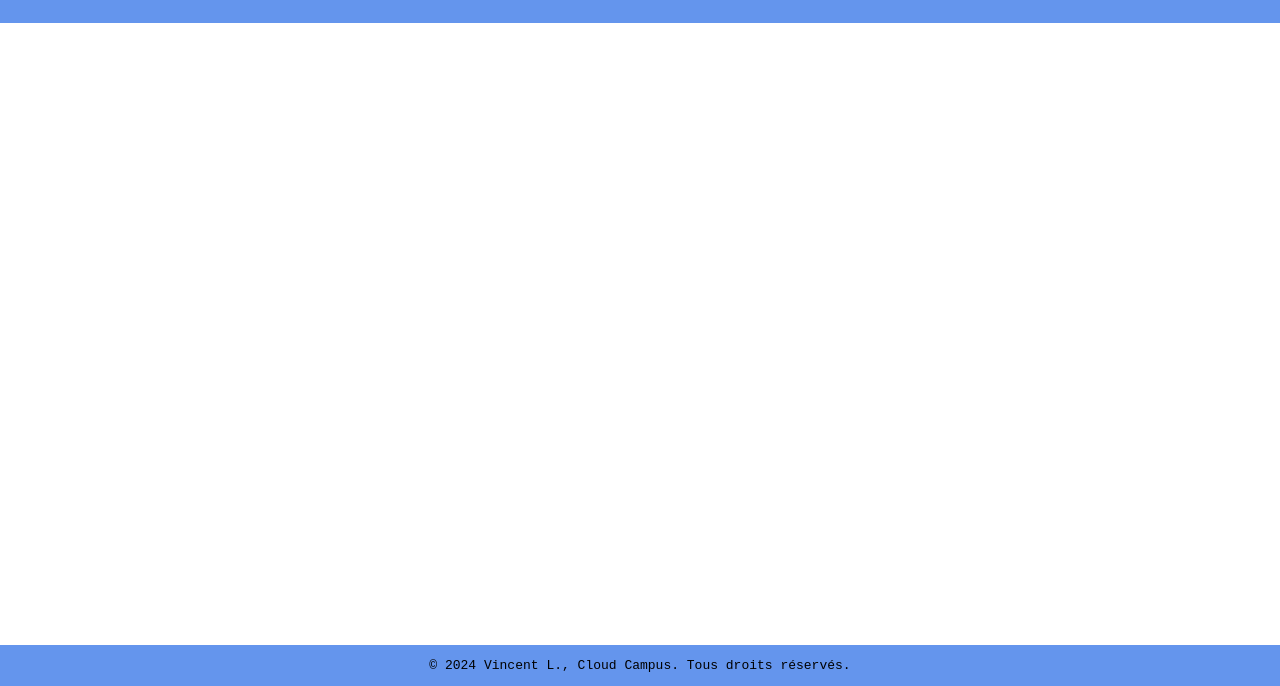
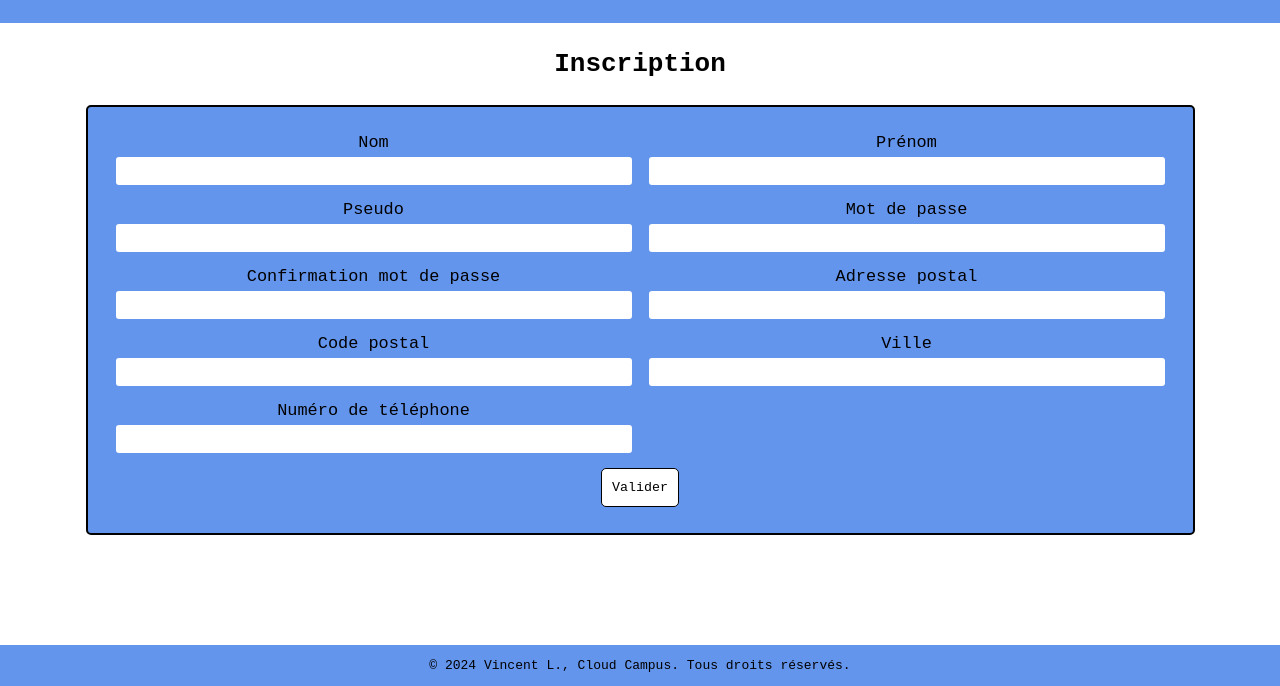
Before and after one commit to vinsliu/03-tpe-formulaire, a plain HTML site: page index.html in a window 1280 px wide. Shown: the part 114-800 px from the top of the page. Drawn offline with Linux system fonts and the light colour scheme.

Commit message:
html css update

```diff
--- a/index.html
+++ b/index.html
@@ -11,6 +11,50 @@
       <h1>Formulaire</h1>
       <p>TPE Formulaire en HTML, CSS, JavaScript</p>
     </header>
+    <section>
+      <h2>Inscription</h2>
+      <form id="form">
+        <div id="container">
+          <div id="name-div">
+            <label for="name">Nom</label>
+            <input type="text" name="name" id="name" />
+          </div>
+          <div id="firstname-div">
+            <label for="firstname">Prénom</label>
+            <input type="text" name="firstname" id="firstname" />
+          </div>
+          <div id="pseudo-div">
+            <label for="pseudo">Pseudo</label>
+            <input type="text" name="pseudo" id="pseudo" />
+          </div>
+          <div id="password-div">
+            <label for="password">Mot de passe</label>
+            <input type="text" name="password" id="password" />
+          </div>
+          <div id="passwordConfirm-div">
+            <label for="passwordConfirm">Confirmation mot de passe</label>
+            <input type="text" name="passwordConfirm" id="passwordConfirm" />
+          </div>
+          <div id="address-div">
+            <label for="address">Adresse postal</label>
+            <input type="text" name="address" id="address" />
+          </div>
+          <div id="zip-div">
+            <label for="zip">Code postal</label>
+            <input type="text" name="zip" id="zip" />
+          </div>
+          <div id="city-div">
+            <label for="city">Ville</label>
+            <input type="text" name="city" id="city" />
+          </div>
+          <div id="phone-div">
+            <label for="phone">Numéro de téléphone</label>
+            <input type="text" name="phone" id="phone" />
+          </div>
+        </div>
+        <button type="submit">Valider</button>
+      </form>
+    </section>
     <footer>
       <p>&copy; 2024 Vincent L., Cloud Campus. Tous droits réservés.</p>
     </footer>
--- a/style.css
+++ b/style.css
@@ -13,6 +13,58 @@ header h1 {
   font-size: 3rem;
   padding: 1rem;
 }
+section {
+  display: flex;
+  flex-direction: column;
+  justify-content: center;
+  align-items: center;
+}
+h2 {
+  font-size: 2rem;
+  padding: 2rem;
+}
+#form {
+  display: flex;
+  flex-direction: column;
+  align-items: center;
+  gap: 1rem;
+  border: 2px solid #000;
+  border-radius: 5px;
+  background-color: cornflowerblue;
+  padding: 2rem;
+}
+#form div {
+  display: flex;
+  flex-direction: column;
+}
+#form #container {
+  display: grid;
+  grid-template-columns: repeat(2, 40rem);
+  gap: 1rem;
+}
+#form label {
+  text-align: center;
+  font-size: 1.3rem;
+  margin-bottom: 0.2rem;
+}
+#form input {
+  height: 2.5rem;
+  border: 2px solid cornflowerblue;
+  border-radius: 5px;
+}
+#form button {
+  background-color: #fff;
+  height: 3rem;
+  width: 6rem;
+  border: 1px solid #000;
+  border-radius: 5px;
+  cursor: pointer;
+}
+#form button:hover {
+  background-color: cornflowerblue;
+  color: #fff;
+  border: 1px solid #fff;
+}
 footer {
   background-color: cornflowerblue;
   padding: 1rem;
```
